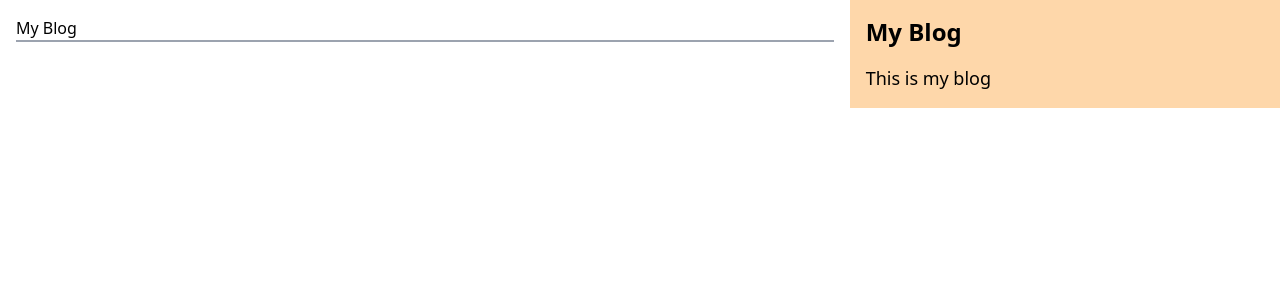
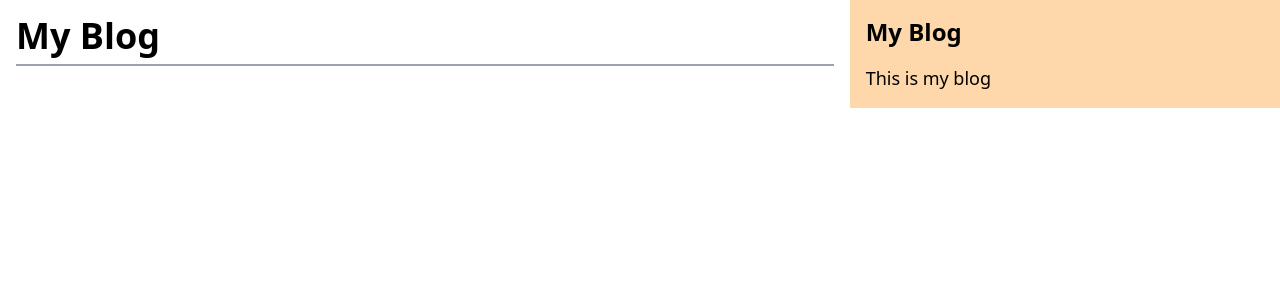
Before and after one commit to danieltsega/mysite, a Django app: page /blog/ in a window 1280 px wide. Shown: the top 300 px of the page. Run offline with Django 5.2, Linux system fonts and the light colour scheme; data that the repository does not hold is empty; some libraries are stand-ins or nearby versions.

Commit message:
feat(list.html): customize the page

```diff
--- a/blog/templates/blog/post/list.html
+++ b/blog/templates/blog/post/list.html
@@ -4,22 +4,23 @@
 
 {% block content %}
 <div class="border-b-2 border-gray-400">
-    <h1>My Blog</h1>
+    <h1 class="text-4xl font-bold mb-2">My Blog</h1>
 </div>
 
 {% for post in posts %}
-<h2>
+<h2 class="mt-8 text-blue-500 text-2xl font-semibold mb-2">
     <a href="{% url 'blog:post_detail' post.id %}">
         {{ post.title }}
     </a>
 </h2>
 
-<p>
+<p class="text-sm text-gray-500 italic mb-2">
     Published {{ post.publish }} by {{ post.author }}
 </p>
 
+<p class="text-black font-bold text-lg">
 {{ post.body|truncatewords:30|linebreaks }}
-
+</p>
 {% endfor %}
 
 {% endblock %}
```
